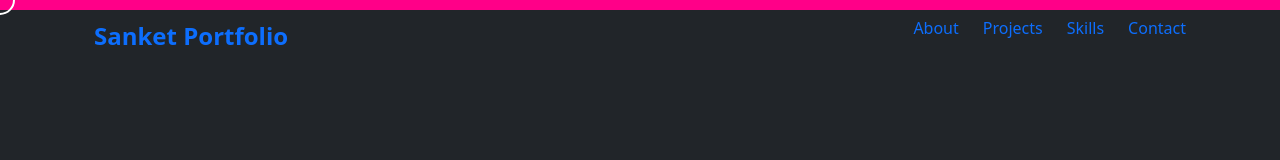
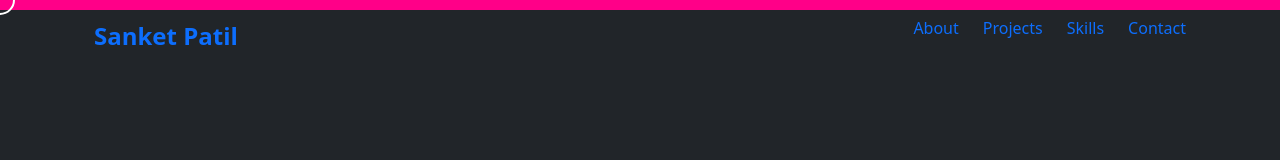
Before and after one commit to Sanket5749/Portfolio, a React (Vite) app: page / in a window 1280 px wide. Shown: the top 160 px of the page. Built offline with nearby package versions, Linux system fonts and the light colour scheme.

Commit message:
Update Navbar.jsx

```diff
--- a/src/components/Navbar.jsx
+++ b/src/components/Navbar.jsx
@@ -26,7 +26,7 @@ export default function Navbar() {
       <nav className="bg-dark shadow-md text-white">
         <div className="container mx-auto px-4 py-3 flex justify-between items-center">
           <Link to="/" className="text-2xl font-semibold text-decoration-none">
-            Sanket Portfolio
+            Sanket Patil
           </Link>
           <button
             className="md:hidden text-white focus:outline-none"
```
